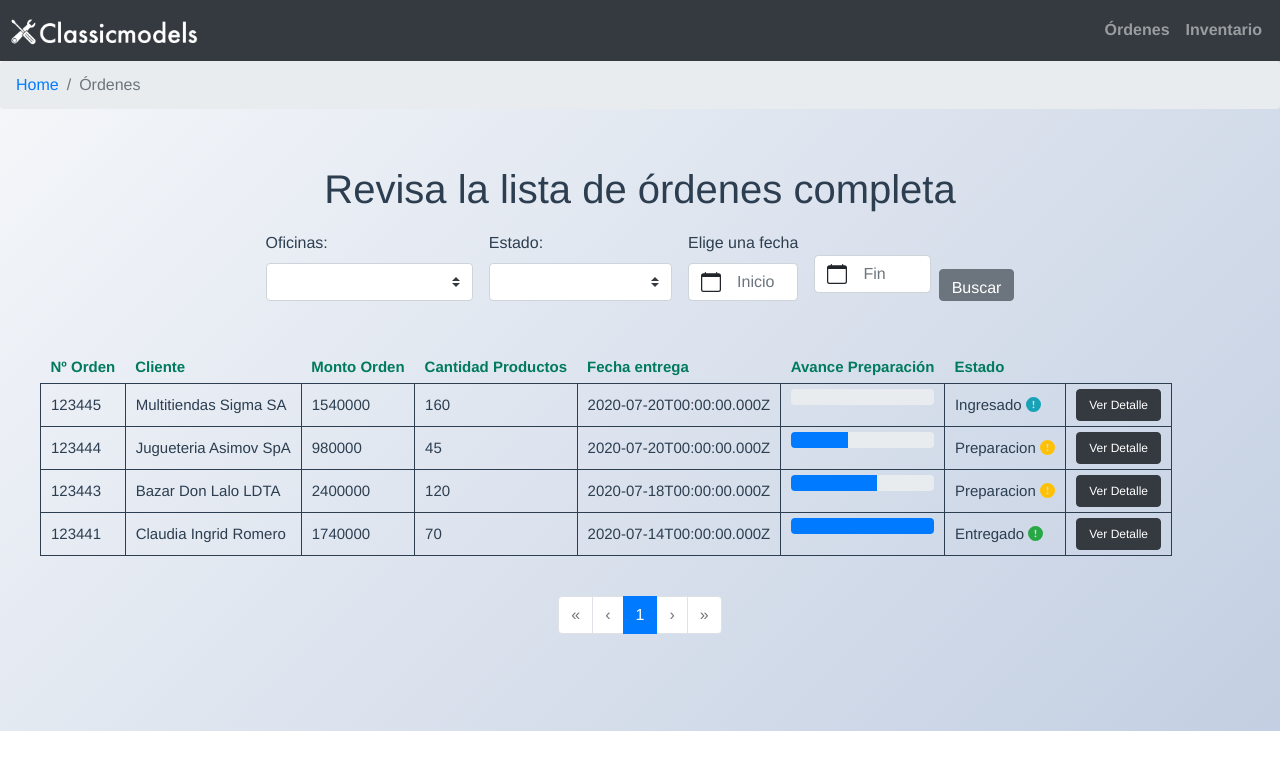
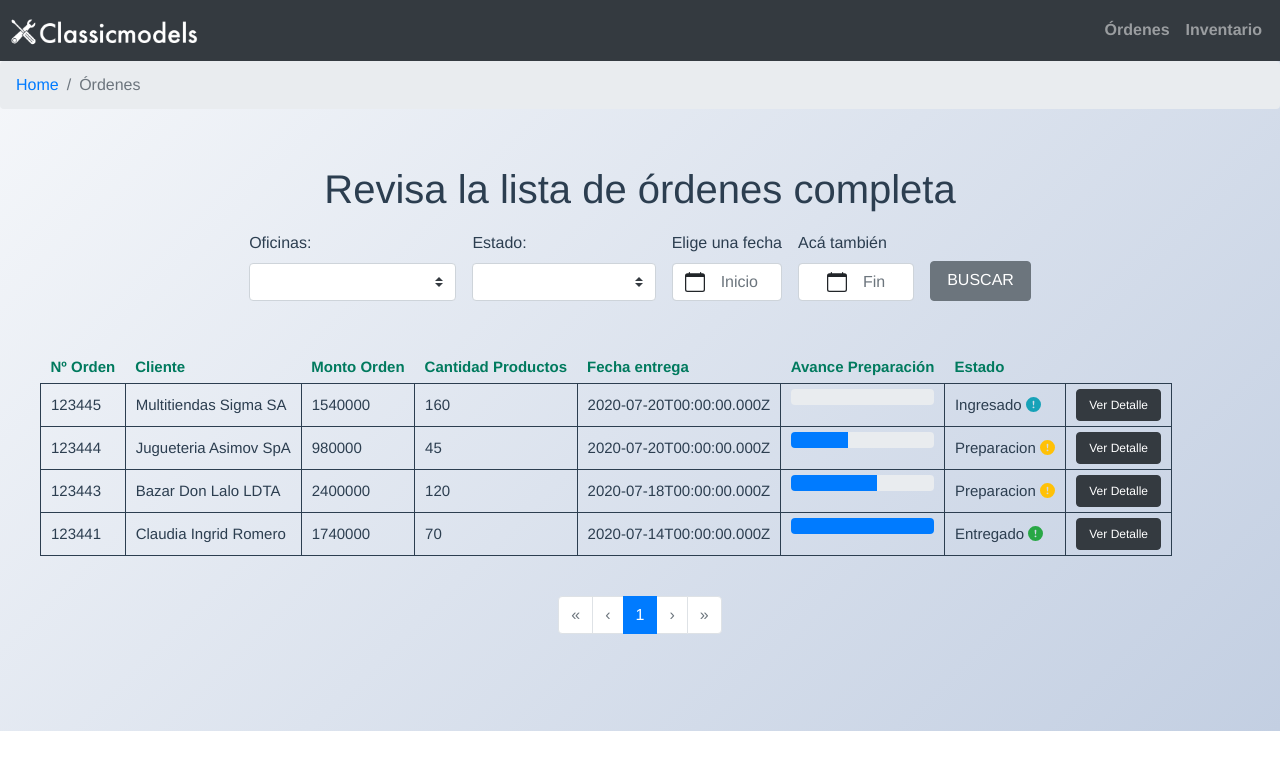
Before and after one commit to martita-apel/Classicmodels, a Vue app: page /ordenes/1 in a window 1280 px wide. Shown: the top 770 px of the page. Built offline with nearby package versions, Linux system fonts and the light colour scheme; no server answers; sample sign-in values are in the browser's storage.

Commit message:
search details

```diff
--- a/src/views/Ordenes.vue
+++ b/src/views/Ordenes.vue
@@ -7,7 +7,12 @@
       <b-row id="select">
         <div>
           <label for="oficinas">Oficinas:</label>
-          <b-form-select id="oficinas" name="oficina_list" form="form">
+          <b-form-select
+            id="oficinas"
+            name="oficina_list"
+            form="form"
+            placeholder="Selecciona una opción"
+          >
             <option value="New York">New York</option>
             <option value="Boston">Boston</option>
             <option value="San Francisco">San Francisco</option>
@@ -20,7 +25,12 @@
 
         <div class="select px-3">
           <label for="estado">Estado:</label>
-          <b-form-select id="estado" name="estado" form="form">
+          <b-form-select
+            id="estado"
+            name="estado"
+            form="form"
+            placeholder="Selecciona una opción"
+          >
             <option value="Ingresado">Ingresado</option>
             <option value="Preparacion">Preparación</option>
             <option value="Entregado">Entregado</option>
@@ -38,16 +48,16 @@
             class="mb-0"
           ></b-form-datepicker>
         </div>
-        <div>
-          <label for="datepicker"> </label>
+        <div class="mx-3">
+          <label for="datepicker">Acá también</label>
           <b-form-datepicker
             id="datepicker"
             v-model="value"
             placeholder="Fin"
-            class="mb-0 mx-3 mt-auto"
+            class="mb-0 px-3"
           ></b-form-datepicker>
         </div>
-        <b-button lg="4" class="pb-0 ml-4 mt-auto dark">Buscar</b-button>
+        <b-button size="md" class="pb-2 px-3 mt-auto dark">BUSCAR</b-button>
       </b-row>
     </b-container>
 
```
